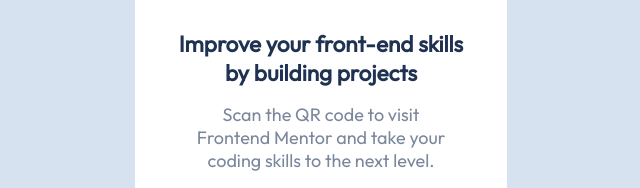
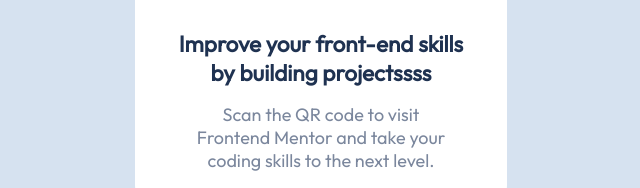
Before and after one commit to Margaret-In-Cali/qr-code-component-main, a plain HTML site: page index.html in a window 1280 px wide. Shown: the part 545-733 px from the top of the page, 319-959 px from the left. Drawn offline with Linux system fonts and the light colour scheme.

Commit message:
Update index.html
testing live changes

```diff
--- a/index.html
+++ b/index.html
@@ -13,7 +13,7 @@
       <img src="images/image-qr-code.png">
     </div>
     <div class="qr-text-heading">
-      Improve your front-end skills by building projects
+      Improve your front-end skills by building projectssss
     </div>
     <div class="qr-text">
       Scan the QR code to visit Frontend Mentor and take your coding skills to the next level.
```
